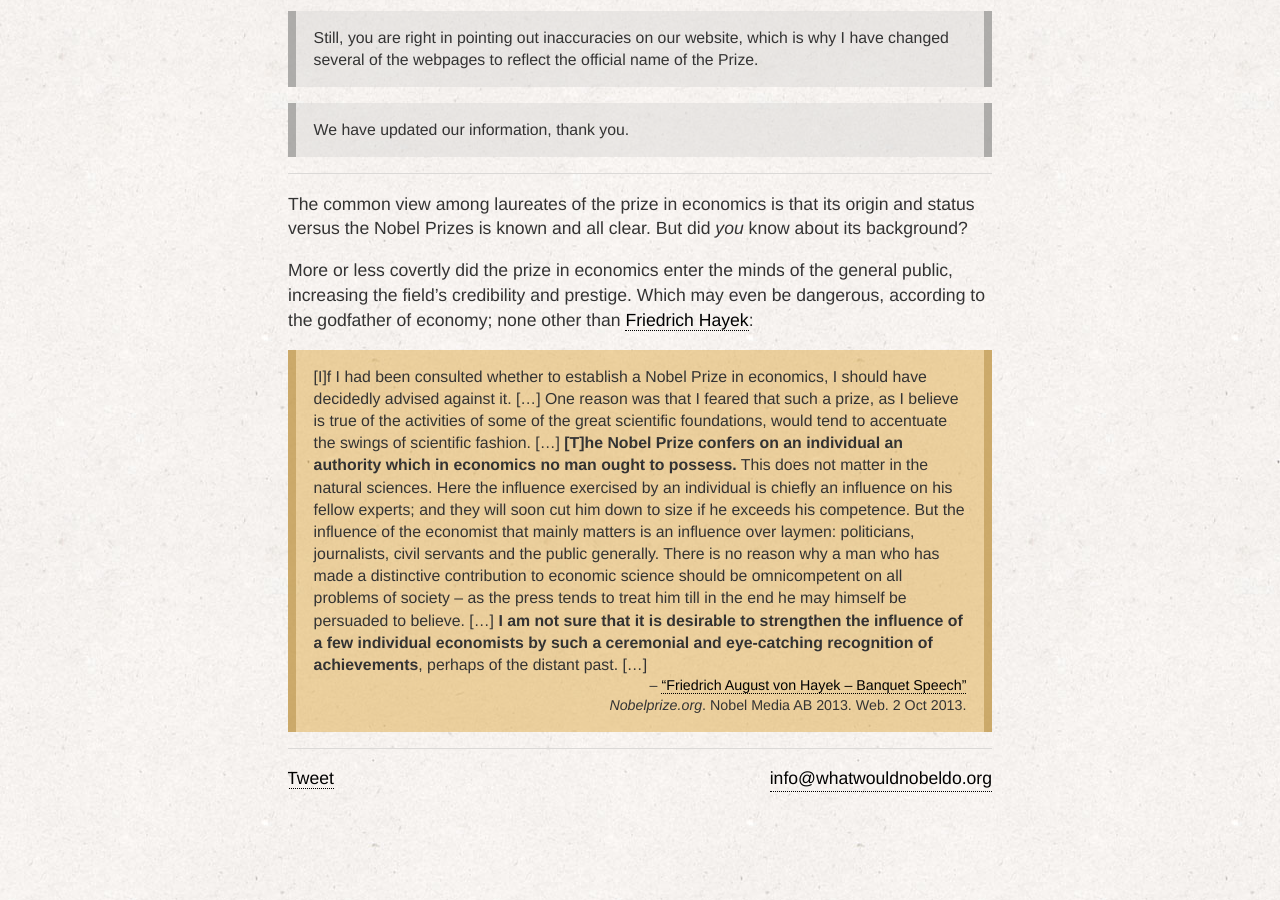
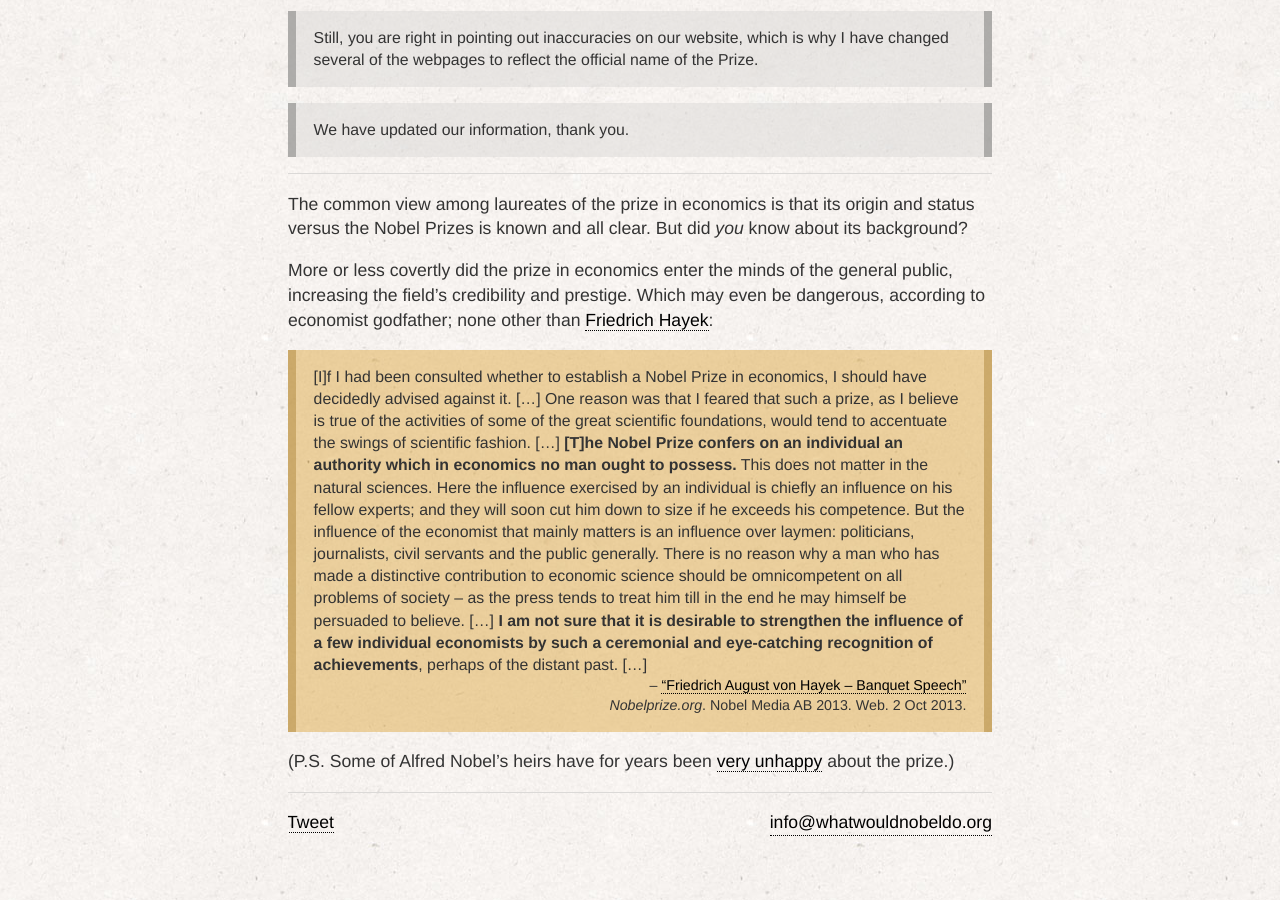
Before and after one commit to alimony/whatwouldnobeldo.org, a Jekyll site: the page built from index.html, in a window 1280 px wide and 900 px high, scrolled down 3462 px. Built offline with Jekyll 4.4.1, drawn with Linux system fonts in a browser that asks for light colours; comment, search, counter and statistics services are not loaded.

Commit message:
Wording, and add link to Peter Nobel interview.

```diff
--- a/_layouts/index.html
+++ b/_layouts/index.html
@@ -269,11 +269,13 @@
 
 	<div class="box">
 		<p>The common view among laureates of the prize in economics is that its origin and status versus the Nobel Prizes is known and all clear. But did <em>you</em> know about its background?</p>
-		<p>More or less covertly did the prize in economics enter the minds of the general public, increasing the field’s credibility and prestige. Which may even be dangerous, according to the godfather of economy; none other than <a href="http://en.wikipedia.org/wiki/Friedrich_Hayek" target="_blank">Friedrich Hayek</a>:</p>
+		<p>More or less covertly did the prize in economics enter the minds of the general public, increasing the field’s credibility and prestige. Which may even be dangerous, according to economist godfather; none other than <a href="http://en.wikipedia.org/wiki/Friedrich_Hayek" target="_blank">Friedrich Hayek</a>:</p>
 		<blockquote id="hayek" class="golden">[I]f I had been consulted whether to establish a Nobel Prize in economics, I should have decidedly advised against it. […] One reason was that I feared that such a prize, as I believe is true of the activities of some of the great scientific foundations, would tend to accentuate the swings of scientific fashion. […] <strong>[T]he Nobel Prize confers on an individual an authority which in economics no man ought to possess.</strong> This does not matter in the natural sciences. Here the influence exercised by an individual is chiefly an influence on his fellow experts; and they will soon cut him down to size if he exceeds his competence. But the influence of the economist that mainly matters is an influence over laymen: politicians, journalists, civil servants and the public generally. There is no reason why a man who has made a distinctive contribution to economic science should be omnicompetent on all problems of society – as the press tends to treat him till in the end he may himself be persuaded to believe. […] <strong>I am not sure that it is desirable to strengthen the influence of a few individual economists by such a ceremonial and eye-catching recognition of achievements</strong>, perhaps of the distant past. […]<br />
 		<div class="right">– <a href="http://www.nobelprize.org/nobel_prizes/economic-sciences/laureates/1974/hayek-speech.html" target="_blank">“Friedrich August von Hayek – Banquet Speech”</a><br />
 		<em>Nobelprize.org</em>. Nobel Media AB 2013. Web. 2 Oct 2013.</div></blockquote>
 	</div>
+
+	<p>(P.S. Some of Alfred Nobel’s heirs have for years been <a href="http://www.thelocal.se/2173/20050928/" target="_blank">very unhappy</a> about the prize.)</p>
 
 	<div id="footer">
 		<a class="email" href="mailto:{{ site.email }}" target="_blank">{{ site.email }}</a>
```
